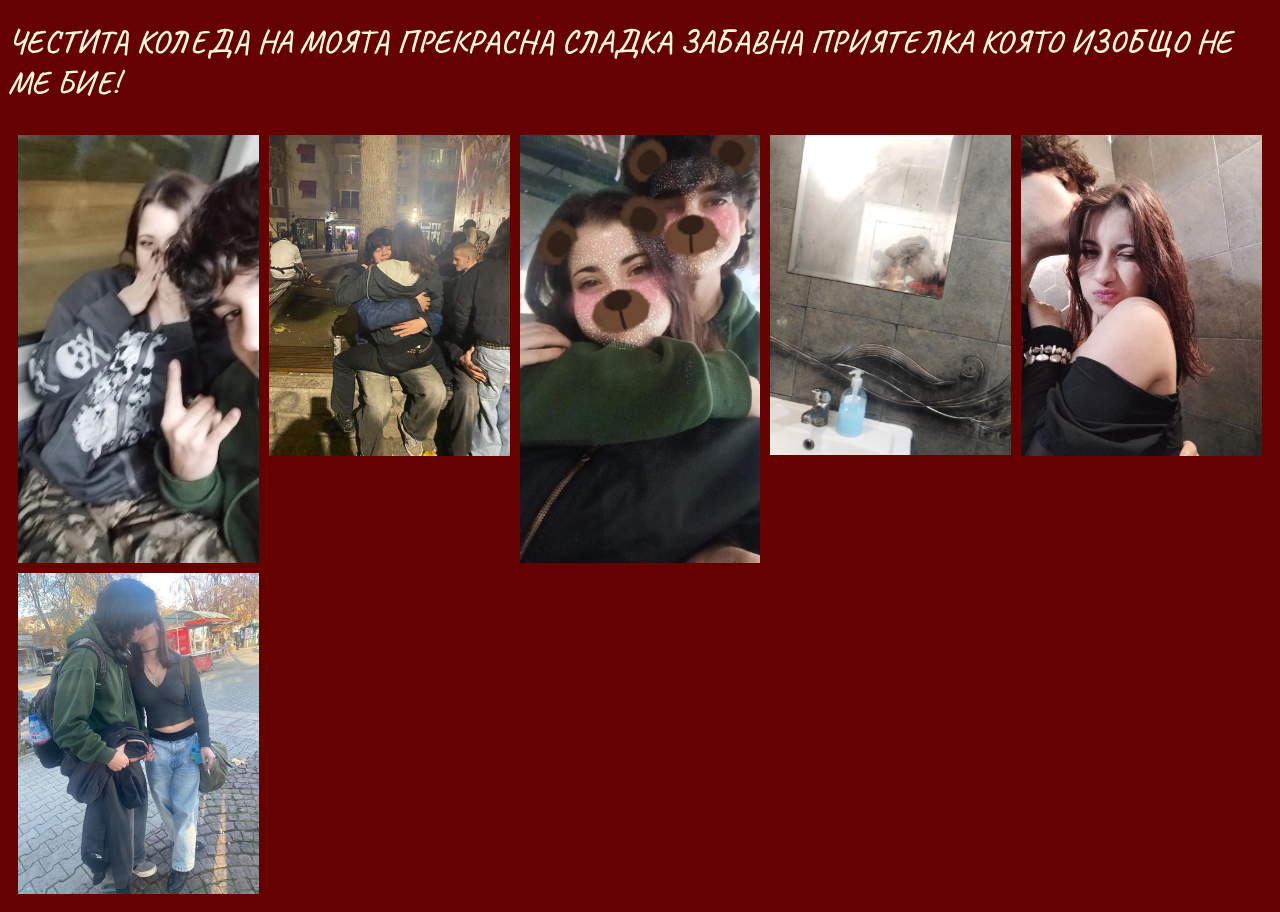
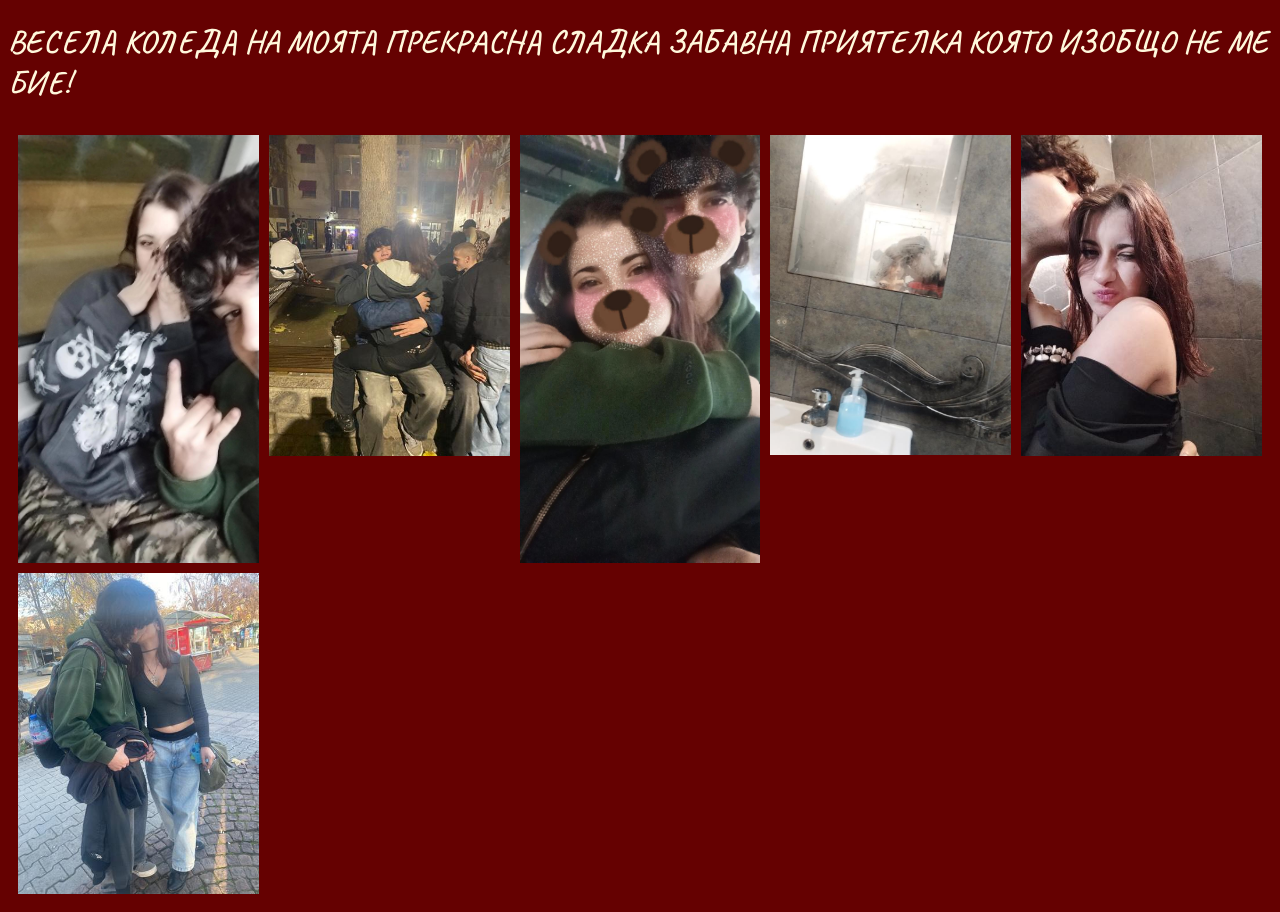
Before and after one commit to ValchoNOOB/Merry-Christmas, a plain HTML site: page index.html in a window 1280 px wide. Drawn offline with Linux system fonts and the light colour scheme.

Commit message:
Update index.html

```diff
--- a/index.html
+++ b/index.html
@@ -5,11 +5,11 @@
         @import url('https://fonts.googleapis.com/css2?family=Caveat:wght@600&display=swap');
     </style>
 <link rel="stylesheet" href="style.css">
-<title>ЧРД!!!</title>
+<title>ВЕДЕЛА КОЛЕДА!!!</title>
 </head>
 <body>
 
-<h1>ЧЕСТИТА КОЛЕДА НА МОЯТА ПРЕКРАСНА СЛАДКА ЗАБАВНА ПРИЯТЕЛКА КОЯТО ИЗОБЩО НЕ МЕ БИЕ!</h1>
+<h1>ВЕСЕЛА КОЛЕДА НА МОЯТА ПРЕКРАСНА СЛАДКА ЗАБАВНА ПРИЯТЕЛКА КОЯТО ИЗОБЩО НЕ МЕ БИЕ!</h1>
 <div class="gallery">
     <img src="1.jpg" onclick="openModal('1.jpg')">
     <img src="2.jpg" onclick="openModal('2.jpg')">
```
